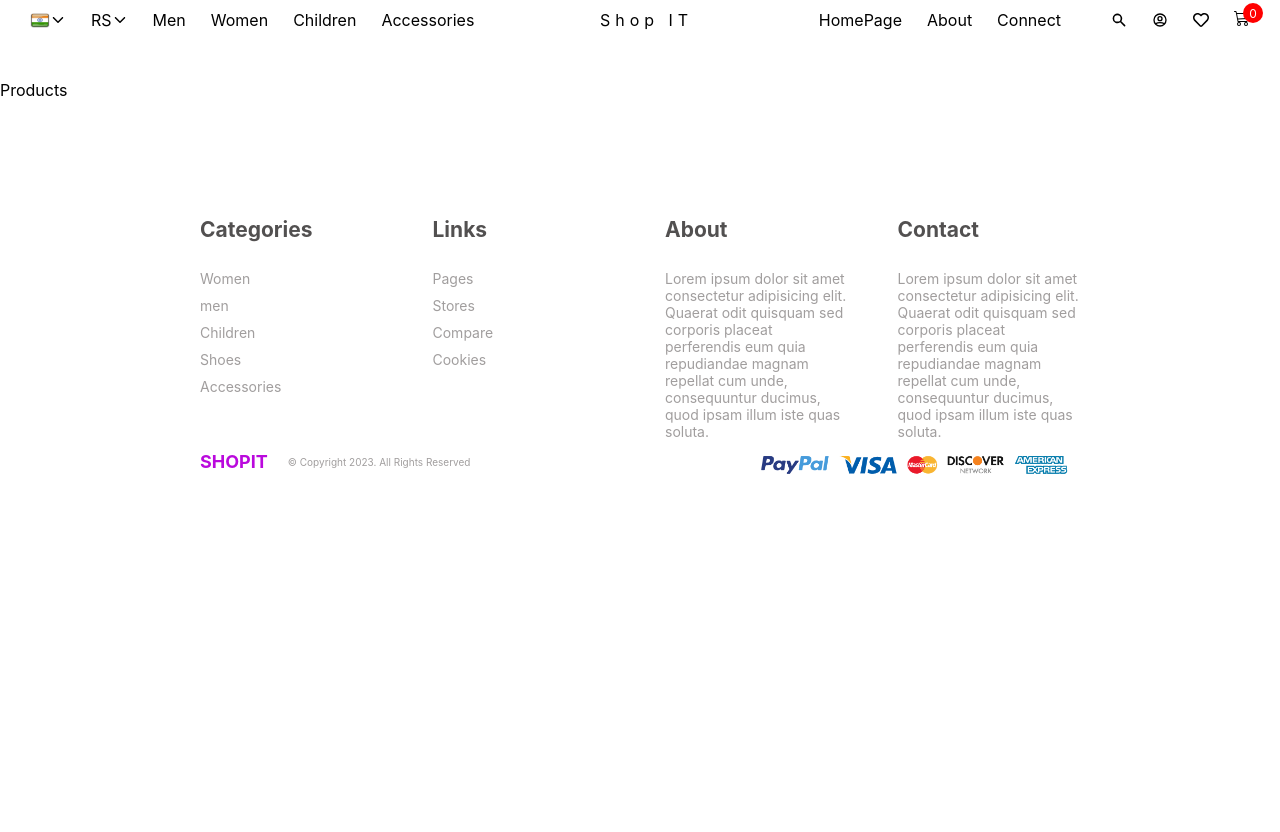
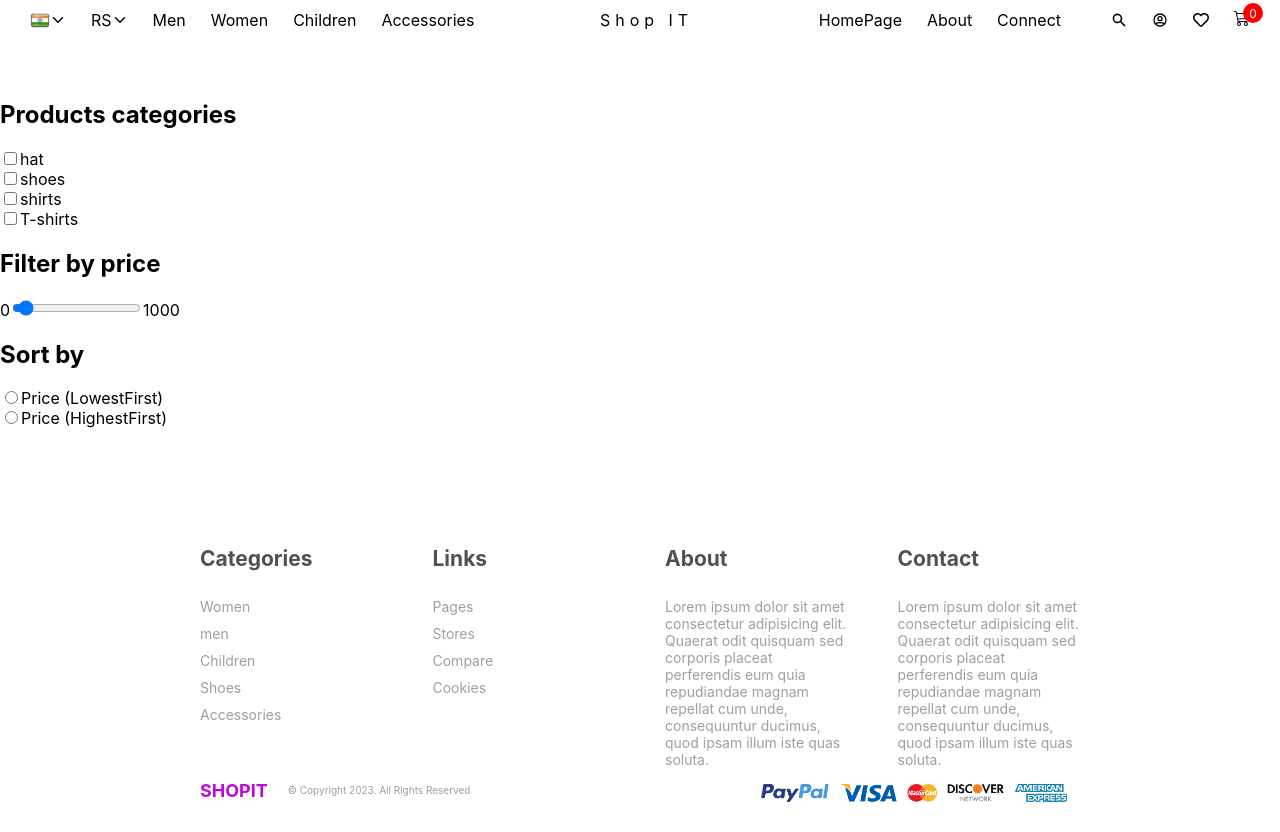
Before and after one commit to MohitBhatt07/Ecommerce-Site, a React (Create React App) app in the folder client/: page /products/1 in a window 1280 px wide. Before the commit the page ends 800 px from the top, so only its background shows below. Built offline with nearby package versions, Linux system fonts and the light colour scheme.

Commit message:
Product page added

```diff
--- a/client/src/components/Contact/Contact.jsx
+++ b/client/src/components/Contact/Contact.jsx
@@ -9,7 +9,7 @@ function Contact() {
   return (
     <div className='contact'>
       <div className="wrapper">
-        <span>Be with us</span>
+        <span>Be in touch with us</span>
         <div className="mail">
           <input type= 'email' placeholder='Enter your email'/>
           <button>Join us</button>
--- a/client/src/components/Contact/Contact.scss
+++ b/client/src/components/Contact/Contact.scss
@@ -10,12 +10,14 @@
 
   .wrapper {
     display: flex;
-    gap: 20px;
+    gap: 40px;
     height: 40px;
-    gap: 10px;
+
     align-items: center;
+    justify-content: space-between;
     span{
-      font-size: 18px ;
+      font-size: 18px;
+      font-weight: 500;
     }
     .mail {
       height: 100%;
@@ -32,11 +34,14 @@
         border-top-left-radius: 10px;
         border-bottom-left-radius: 10px;
         height: 90%;
+
       }
     }
   }
 
   .icons {
+    object-fit: contain;
+    height: 60px;
 
   }
 }
--- a/client/src/pages/Products/Products.jsx
+++ b/client/src/pages/Products/Products.jsx
@@ -1,9 +1,59 @@
-import React from 'react'
+import React, { useState } from "react";
 
 const Products = () => {
+  const [filterRange, setFilterRange] = useState(1000);
+
   return (
-    <div>Products</div>
-  )
-}
+    <div className="products">
+      <div className="left">
+        <div className="filterItem">
+          <h2>Products categories</h2>
+          <div className="inputItem">
+            <input type="checkbox" id="1" />
+            <label for="1">hat</label>
+          </div>
+          <div className="inputItem">
+            <input type="checkbox" id="2" />
+            <label for="2">shoes</label>
+          </div>
+          <div className="inputItem">
+            <input type="checkbox" id="3" />
+            <label for="3">shirts</label>
+          </div>
+          <div className="inputItem">
+            <input type="checkbox" id="4" />
+            <label htmlFor="4">T-shirts</label>
+          </div>
+        </div>
+
+        <div className="filterItem">
+          <h2>Filter by price</h2>
+          <div className="inputItem">
+            <span>0</span>
+            <input
+              type="range"
+              min={0}
+              max={1000}
+              onChange={(event) => setFilterRange(event.target.value)}
+            />
+            <span>{filterRange}</span>
+          </div>
+        </div>
+        <div className="filterItem">
+          <h2>Sort by</h2>
+          <div className="inputItem">
+            <input type="radio" value="asc" id="asc" name="price" />
+            <label htmlFor="asc">Price  (LowestFirst)</label>
+          </div>
+          <div className="inputItem">
+            <input type="radio" value="desc" id="desc" name="price" />
+            <label htmlFor="desc">Price  (HighestFirst)</label>
+          </div>
+        </div>
+      </div>
+      <div className="right"></div>
+    </div>
+  );
+};
 
 export default Products;
```
Also changed, not shown: client/src/pages/Products/Products.scss (added).
